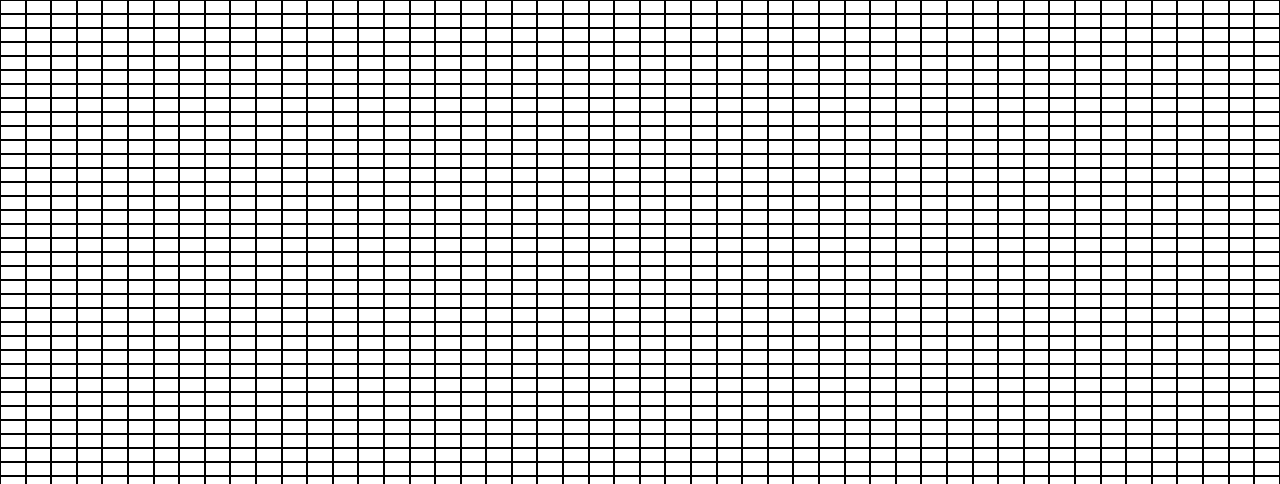
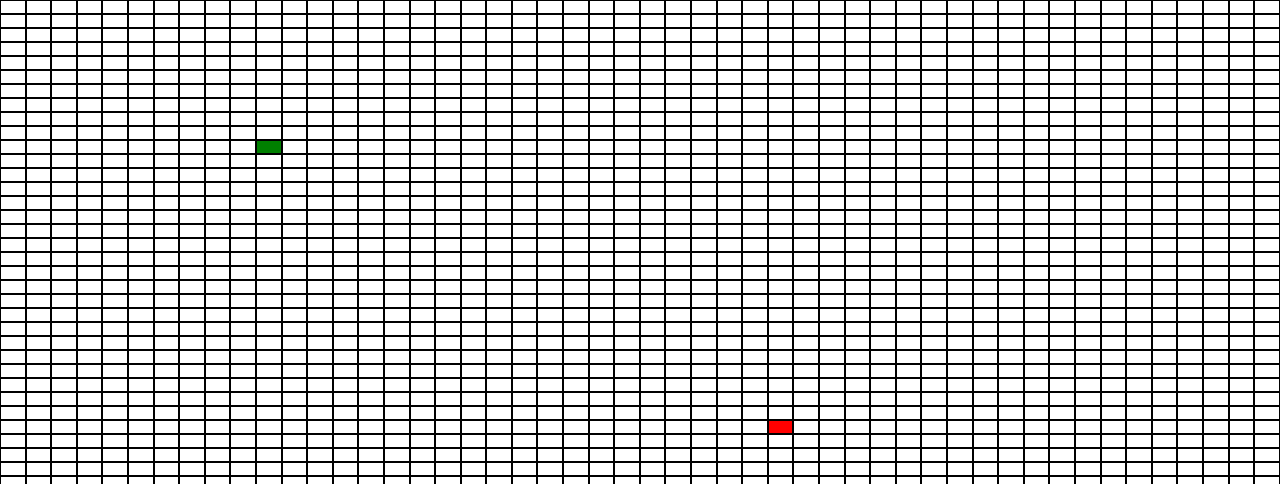
Before and after one commit to ConConRob/pathfinder, a React (Create React App) app: page / in a window 1280 px wide. Shown: the top 484 px of the page. Built offline with nearby package versions, Linux system fonts and the light colour scheme.

Commit message:
showing start and end position

```diff
--- a/src/components/PathFinder/Cell.tsx
+++ b/src/components/PathFinder/Cell.tsx
@@ -3,15 +3,27 @@ import styled from 'styled-components';
 interface ICellProps {
   width: number | string;
   height: number | string;
+  isStartPoint: boolean;
+  isEndPoint: boolean;
 }
 
-export function Cell({ width, height }: ICellProps) {
-  return <StyledCell width={width} height={height} />;
+export function Cell(props: ICellProps) {
+  console.log(props);
+  return <StyledCell {...props} />;
 }
 
 const StyledCell = styled.div<ICellProps>`
   width: ${({ width }) => width};
   height: ${({ height }) => height};
+  background-color: ${({ isStartPoint, isEndPoint }) => {
+    if (isStartPoint) {
+      return 'green';
+    } else if (isEndPoint) {
+      return 'red';
+    } else {
+      return 'white';
+    }
+  }};
 
   box-sizing: border-box;
   border: 1px solid black;
--- a/src/components/PathFinder/Grid.tsx
+++ b/src/components/PathFinder/Grid.tsx
@@ -1,10 +1,12 @@
-import React from 'react';
+import React, { useState } from 'react';
 import { Cell } from './Cell';
 import styled from 'styled-components';
 
 interface IGridProps {
   rows: number;
   columns: number;
+  startPoint: [number, number];
+  endPoint: [number, number];
 }
 
 interface IStyledProps {
@@ -12,21 +14,28 @@ interface IStyledProps {
   columns: number;
 }
 
-export function Grid({ rows, columns }: IGridProps) {
+export function Grid({ rows, columns, startPoint, endPoint }: IGridProps) {
+  const rowsMapper = Array(rows).fill(null);
+  const columnsMapper = Array(columns).fill(null);
+
   return (
     <StyledGrid columns={columns} rows={rows}>
-      {Array(rows * columns).fill(
-        <Cell
-          width={`${(1 / columns) * 100}%`}
-          height={`${(1 / rows) * 100}%`}
-        />
+      {rowsMapper.map((_, rowI) =>
+        columnsMapper.map((_, columnI) => (
+          <Cell
+            isStartPoint={columnI === startPoint[0] && rowI === startPoint[1]}
+            isEndPoint={columnI === endPoint[0] && rowI === endPoint[1]}
+            width={` ${Math.floor((1 / columns) * 100)}%`}
+            height={`${Math.floor((1 / rows) * 100)}%`}
+          />
+        ))
       )}
     </StyledGrid>
   );
 }
 
 const StyledGrid = styled.div<IStyledProps>`
-  width: 100%;
+  width: 98%;
   display: flex;
   flex-wrap: wrap;
   height: 700px;
--- a/src/components/PathFinder/PathFinder.tsx
+++ b/src/components/PathFinder/PathFinder.tsx
@@ -4,7 +4,7 @@ import { Grid } from './Grid';
 export function PathFinder() {
   return (
     <>
-      <Grid rows={50} columns={50} />
+      <Grid rows={50} columns={50} startPoint={[10, 10]} endPoint={[30, 30]} />
     </>
   );
 }
```
